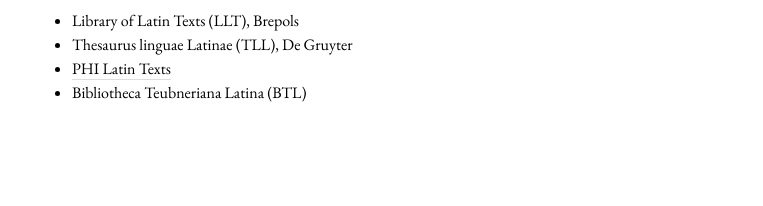
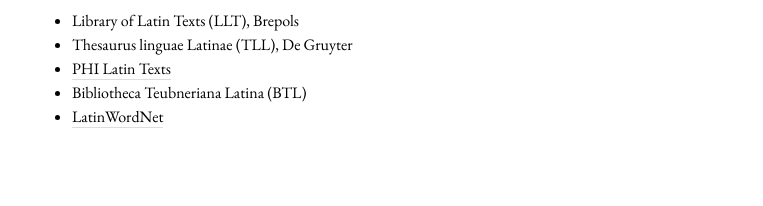
Before and after one commit to ryanfb/latinocr, a Jekyll site: the page built from resources.md, in a window 1280 px wide. Shown: the part 1792-1998 px from the top of the page, without its empty margins (248-1011 px from the left). Built offline with Jekyll 4.4.1, drawn with Linux system fonts in a browser that asks for light colours; before the commit the page ends 1977 px from its top, so only the background shows below that.

Commit message:
Add LatinWordNet

```diff
--- a/resources.md
+++ b/resources.md
@@ -75,3 +75,4 @@
  * Thesaurus linguae Latinae (TLL), De Gruyter
  * [PHI Latin Texts](http://latin.packhum.org/)
  * Bibliotheca Teubneriana Latina (BTL)
+ * [LatinWordNet](http://catalog.elra.info/product_info.php?products_id=1098)
```
